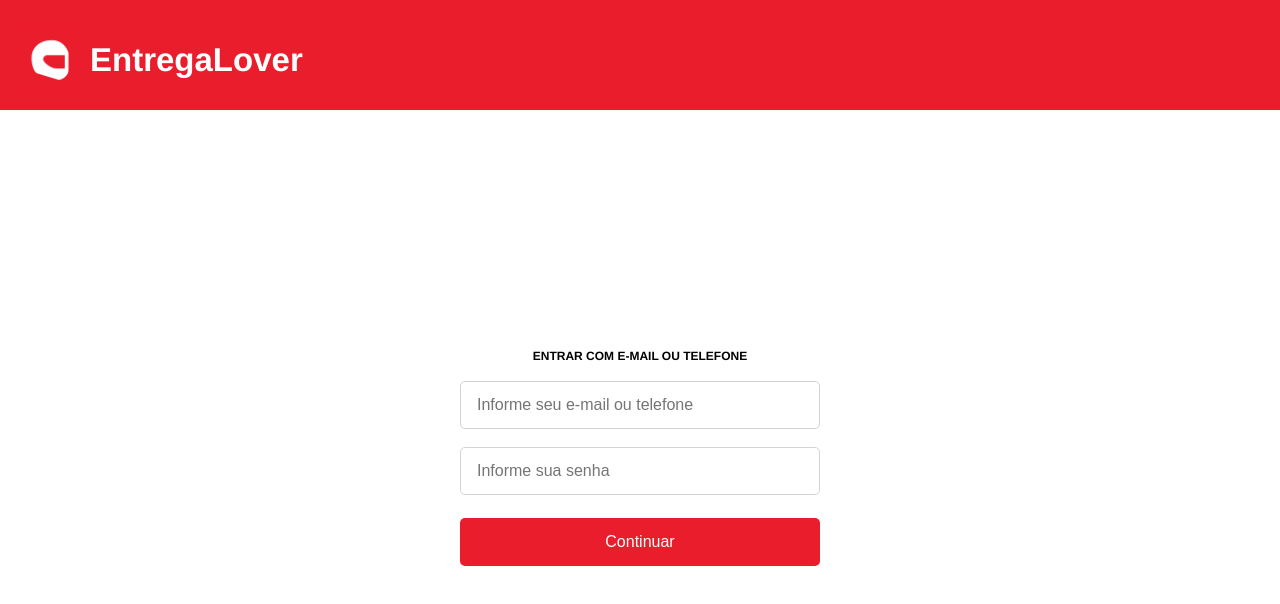
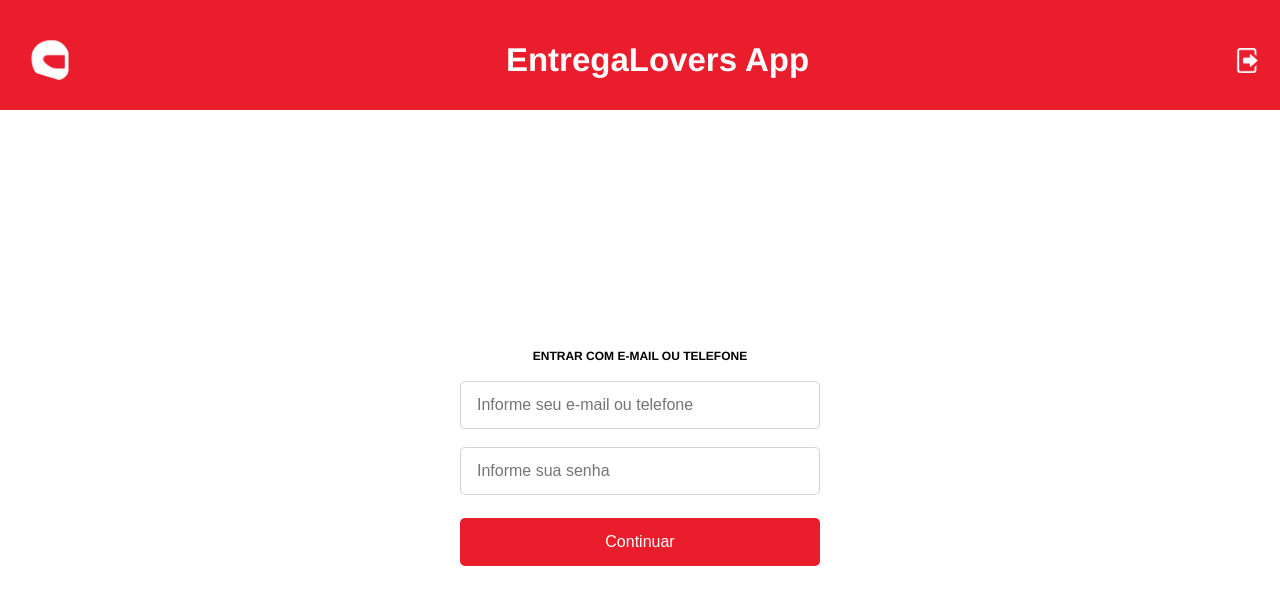
Before and after one commit to gustavopnunes/desafio-ilab-front, a React (Create React App) app: page / in a window 1280 px wide. Shown: the top 604 px of the page. Built offline with nearby package versions, Linux system fonts and the light colour scheme.

Commit message:
Login Header

```diff
--- a/src/pages/Login/index.js
+++ b/src/pages/Login/index.js
@@ -4,7 +4,7 @@
 function Login() {
   return (
     <div className="loginPage-container">
-      <Header>EntregaLover</Header>
+      <Header>EntregaLovers App</Header>
       <div className="login-container">
         <LoginForm />
       </div>
```
